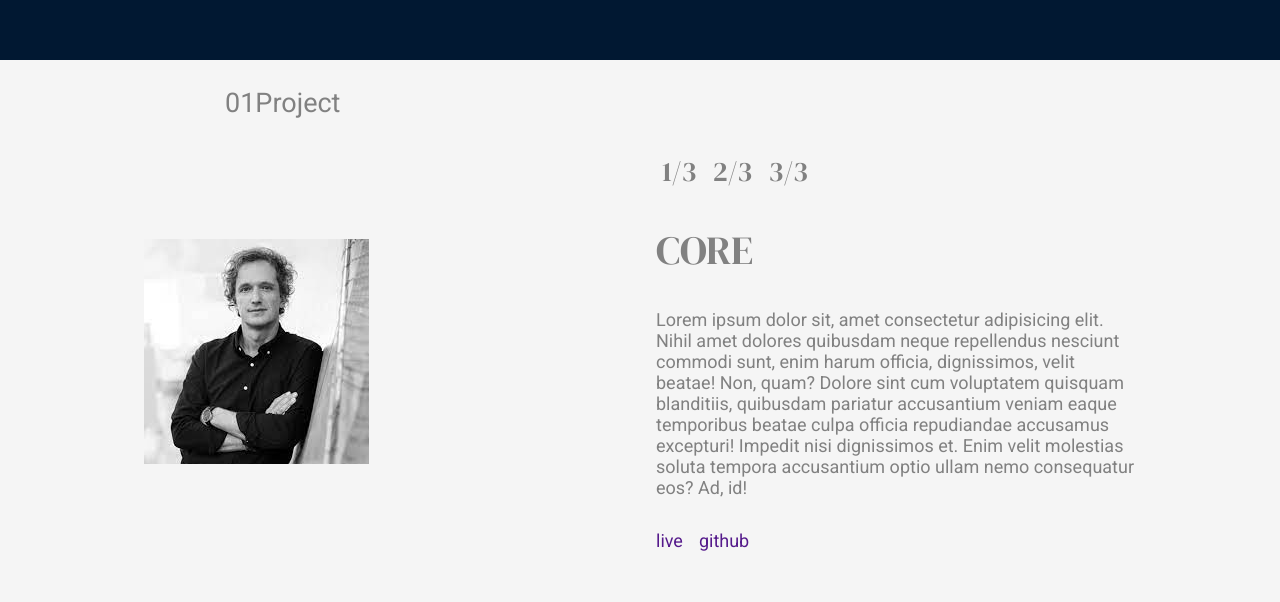
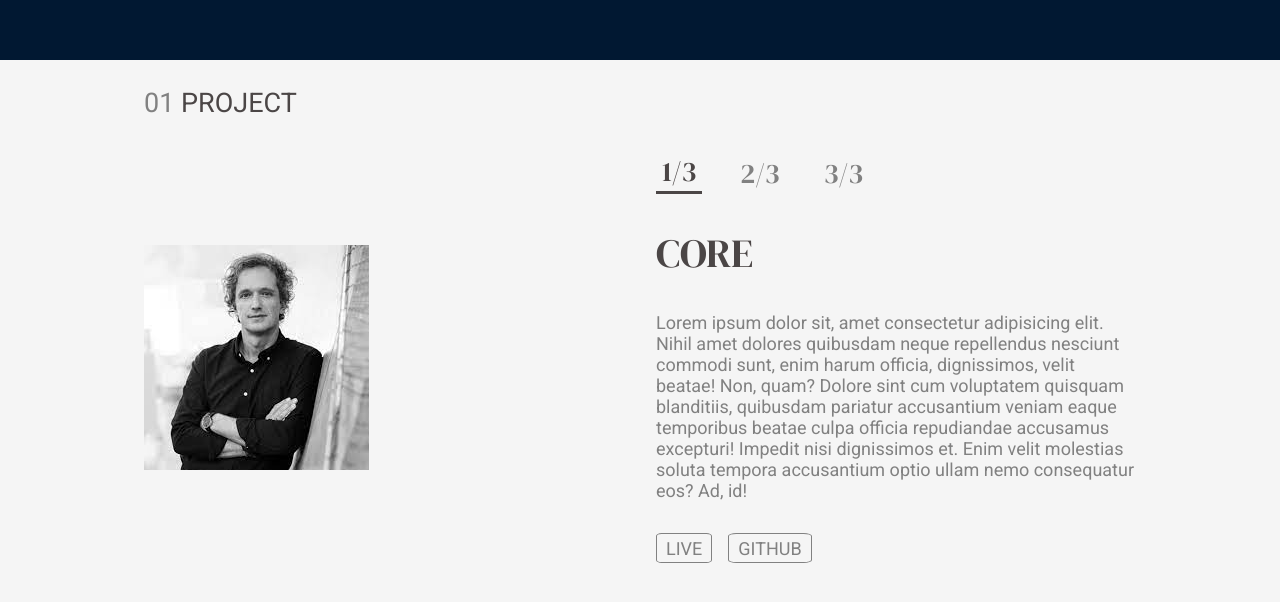
Before and after one commit to jayasetiawan82/portfolio, a plain HTML site: page index.html in a window 1280 px wide. Shown: the part 878-1480 px from the top of the page. Drawn offline with Linux system fonts and the light colour scheme.

Commit message:
underline indicators

```diff
--- a/index.css
+++ b/index.css
@@ -10,7 +10,7 @@
   --clr-light-pink: #fdefff;
   --clr-font-white: #ffffff;
   --clr-font-grey: #818181;
-  --clr-font-dark-grey: #6b6464;
+  --clr-font-dark-grey: #4b4646;
 
   /* color for linier gradients */
   --clr-pink: #fec0e9;
@@ -234,7 +234,7 @@ select {
 }
 
 .text-grey-dark {
-  color: var(--clr-font-grey);
+  color: var(--clr-font-dark-grey);
 }
 .text-green {
   color: var(--clr-green);
@@ -330,7 +330,6 @@ header {
 }
 .grid-container {
   display: grid;
-
   text-align: center;
   padding-inline: 1rem;
   padding-bottom: 4rem;
@@ -354,7 +353,6 @@ header {
 .numbered-title {
   grid-area: title;
   padding-top: 1em;
-  padding-left: 3em;
 }
 
 .grid-container--destination > .tab-list {
@@ -398,3 +396,30 @@ header {
       ". image content .";
   }
 }
+
+
+.underline-indicators > * {
+  cursor: pointer;
+  border: 0;
+}
+
+.underline-indicators > *:hover,
+.underline-indicators > *:focus {
+  border-bottom: .2rem solid var(--clr-font-dark-grey) ;
+}
+
+.underline-indicators > .active,
+.underline-indicators > [aria-selected="true"] {
+  color: var(--clr-font-dark-grey);
+  border-bottom: .2rem solid var(--clr-font-dark-grey) ;
+}
+
+.tab-list {
+  gap: 2rem;
+}
+
+.btn {
+  border: .1em solid var(--clr-font-grey);
+  padding: .20em .5em;
+  border-radius: 10%;
+}
--- a/index.html
+++ b/index.html
@@ -82,16 +82,16 @@
       </div>
     </section>
     <section class="main grid-container grid-container--destination bg-light-brown flow">
-      <h1 class="text-grey-dark numbered-title"><span class="text-grey">01</span>Project</h1>
+      <h1 class="text-grey numbered-title">01 <span class="uppercase text-grey-dark">Project</span></h1>
       <picture>
         <img src="assets/jaya-example.jpeg" alt="" />
       </picture>
 
       <!-- tab-list -->
-      <div class="tab-list">
-        <button class="uppercase ff-serif fs-500 text-grey" role="tab">1/3</button>
-        <button class="uppercase ff-serif fs-500 text-grey" role="tab">2/3</button>
-        <button class="uppercase ff-serif fs-500 text-grey" role="tab">3/3</button>
+      <div class="tab-list underline-indicators flex">
+        <button aria-selected="true" aria-controls="core-tab" class="uppercase ff-serif fs-500 text-grey" role="tab">1/3</button>
+        <button aria-selected="false" aria-controls="adelaide-tab" class="uppercase ff-serif fs-500 text-grey" role="tab">2/3</button>
+        <button aria-selected="false" aria-controls="raley-tab" class="uppercase ff-serif fs-500 text-grey" role="tab">3/3</button>
       </div>
       <!-- core -->
       <article class="flow destination-info">
@@ -106,8 +106,8 @@
           accusantium optio ullam nemo consequatur eos? Ad, id!
         </p>
         <div class="flex">
-          <a href="">live</a>
-          <a href="">github</a>
+          <a href="#" class="btn uppercase text-grey">live</a>
+          <a href="#" class="btn uppercase text-grey">github</a>
         </div>
       </article>
     </section>
```
